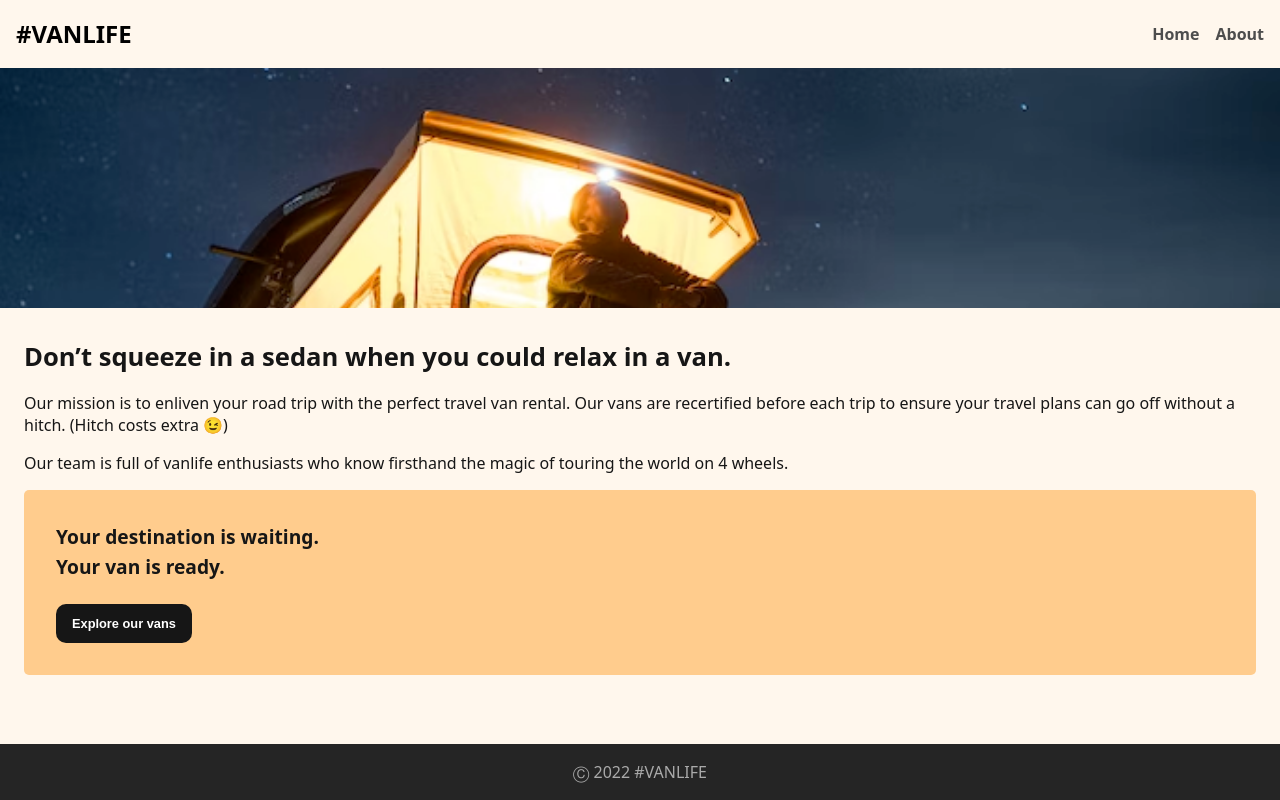
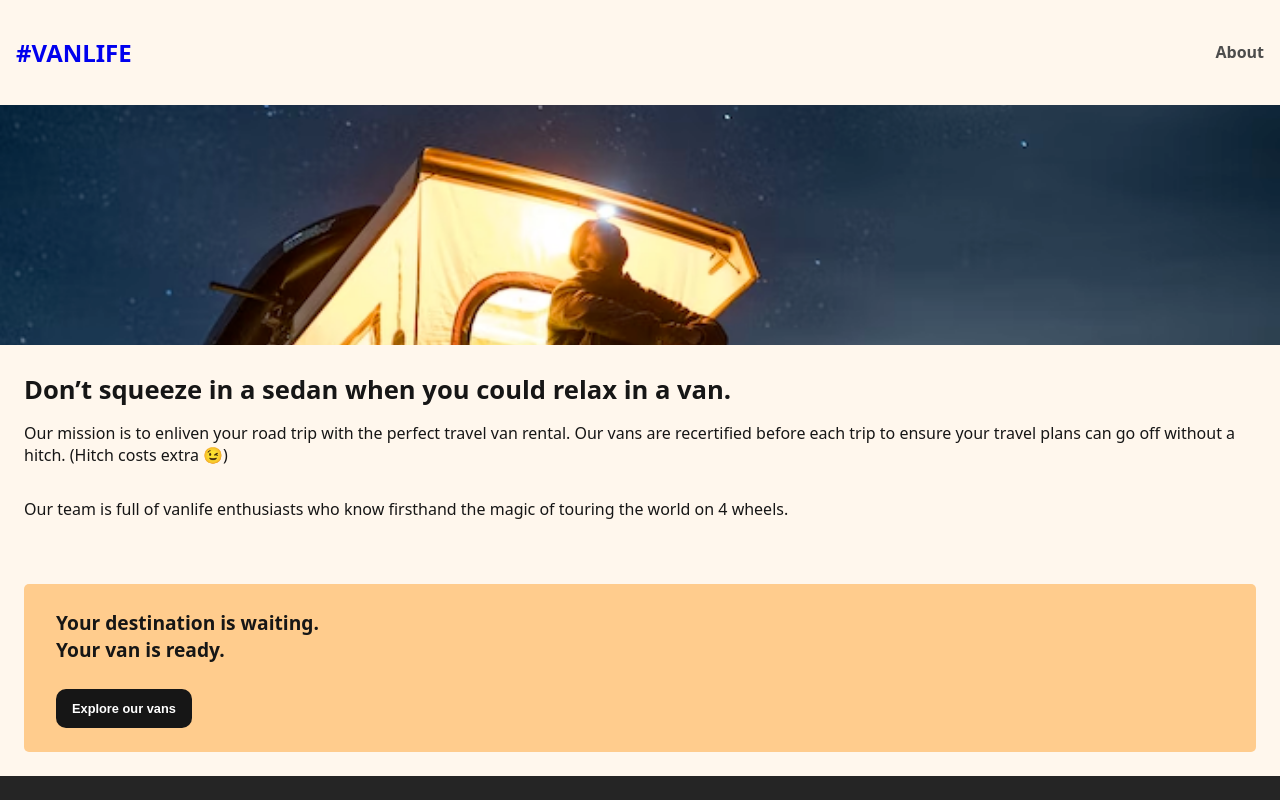
Before and after one commit to xumed001/vanLife, a React (Vite) app: page /about in a window 1280 px wide. Built offline with nearby package versions, Linux system fonts and the light colour scheme.

Commit message:
style: minor stlye changes

```diff
--- a/src/components/NavBar.jsx
+++ b/src/components/NavBar.jsx
@@ -2,13 +2,16 @@ import { Link } from "react-router-dom"
 
 function NavBar() {
   return (
-    <nav>
-        <h2 className="nav--title">#VANLIFE</h2>
-        <div className="nav--links">
-            <Link to={'/'}>Home</Link>
-            <Link to={'/about'}>About</Link>
-        </div>
-    </nav>
+    <header>
+      <nav>
+          <h2 className="nav--title">
+          <Link to={'/'}>#VANLIFE</Link>
+          </h2>
+          <div className="nav--links">
+              <Link to={'/about'}>About</Link>
+          </div>
+      </nav>
+    </header>
   )
 }
 
--- a/src/index.css
+++ b/src/index.css
@@ -1,6 +1,5 @@
 :root {
   font-family: system-ui, Avenir, Helvetica, Arial, sans-serif;
-  line-height: 1.5;
   font-weight: 400;
 
   font-synthesis: none;
@@ -11,8 +10,6 @@
 
 * {
   box-sizing: border-box;
-  margin: 0;
-  padding: 0;
 }
 
 #root {
@@ -23,13 +20,30 @@
 
 html,
 body {
+  margin: 0;
   width: 100%;
   height: 100%;
   overflow-x: hidden !important;
   background-color: #fff7ed;
 }
 
+a {
+  text-decoration: none;
+}
+
+a:visited {
+  text-decoration: none;
+  color: initial;
+}
+
 /* ------------------------------------------------------------------ */
+button {
+  transition: transform 0.1s ease-in-out;
+}
+
+button:hover {
+  transform: translate(0, -2px);
+}
 
 .button {
   border: none;
@@ -79,15 +93,15 @@ nav {
 }
 
 .nav--links a {
-  text-decoration: none;
   padding-left: 1rem;
   color: #4d4d4d;
   font-weight: 600;
   font-size: 1rem;
 }
 
-.nav--links a:hover {
+header a:hover {
   cursor: pointer;
+  text-decoration: underline;
 }
 
 /* ------------------------------------------------------------------ */
@@ -107,6 +121,9 @@ footer {
   background-blend-mode: multiply;
   background-image: url('./src/assets/homeBg.png');
   background-repeat: no-repeat;
+  -webkit-background-size: cover;
+  -moz-background-size: cover;
+  -o-background-size: cover;
   background-size: cover;
   color: #fff;
   padding-top: 200px;
@@ -126,14 +143,20 @@ footer {
   padding-right: 0.8rem;
 }
 
+.home--content a {
+  color: #fff;
+}
+
 .home--title {
   font-size: 2.25rem;
   font-weight: 800;
+  line-height: 42px;
 }
 
 .home--text {
   font-size: 1rem;
   font-weight: 500;
+  line-height: 24px;
 }
 
 /* ------------------------------------------------------------------ */
@@ -149,34 +172,39 @@ footer {
   padding: 1.5rem;
   display: flex;
   flex-direction: column;
-  gap: 1rem;
+  color: #161616;
 }
 
 .about--title {
+  margin: 0;
   color: #161616;
   font-size: 1.6rem;
   font-weight: 700;
-  line-height: 38px;
+  line-height: 32px;
 }
 
 .about--text {
-  color: #161616;
-  font-weight: 500;
   line-height: 22px;
 }
 
 .about--card {
+  margin-top: 3rem;
   border-radius: 5px;
   background: #ffcc8d;
-  padding: 2rem;
+  padding-left: 2rem;
+  padding-right: 2rem;
+  padding-bottom: 1.5rem;
+}
+
+.about--card a {
+  color: #fff;
 }
 
 .about--card-title {
   font-size: 1.2rem;
   color: #161616;
   font-weight: 700;
-  line-height: 30px;
-  margin-bottom: 1.4rem;
+  /* line-height: 30px; */
 }
 
 /* ------------------------------------------------------------------ */
--- a/src/pages/About.jsx
+++ b/src/pages/About.jsx
@@ -1,5 +1,6 @@
 import Button from "../components/Button"
 import aboutImg from "../assets/aboutImg.png"
+import { Link } from "react-router-dom"
 
 function About() {
   return (
@@ -15,7 +16,9 @@ function About() {
               <br />
               Your van is ready.
               </h4>
-              <Button className={'black button-sm'}>Explore our vans</Button>
+              <Button className={'black button-sm'}>
+                <Link to={"/vans"}>Explore our vans</Link>
+              </Button>
             </div>
         </div>
     </div>
--- a/src/pages/Home.jsx
+++ b/src/pages/Home.jsx
@@ -1,14 +1,15 @@
+import { Link } from "react-router-dom"
 import Button from "../components/Button"
 
 function Home() {
   return (
-    <div>
-        <div className="home">
-            <div className="home--content">
-                <h1 className="home--title">You got the travel plans, we got the travel vans.</h1>
-                <p className="home--text">Add adventure to your life by joining the #vanlife movement. Rent the perfect van to make your perfect road trip.</p>
-                <Button className={'button orange'} >Find your van</Button>
-            </div>
+    <div className="home">
+        <div className="home--content">
+            <h1 className="home--title">You got the travel plans, we got the travel vans.</h1>
+            <p className="home--text">Add adventure to your life by joining the #vanlife movement. Rent the perfect van to make your perfect road trip.</p>
+            <Button className={'button orange'} >
+              <Link to={"/"}>Find your van</Link>
+            </Button>
         </div>
     </div>
   )
```
